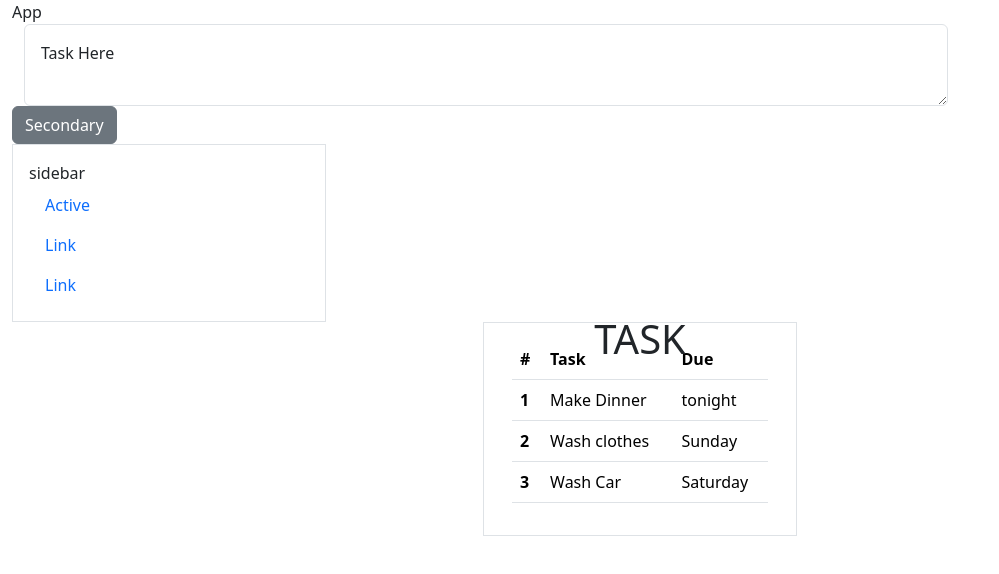
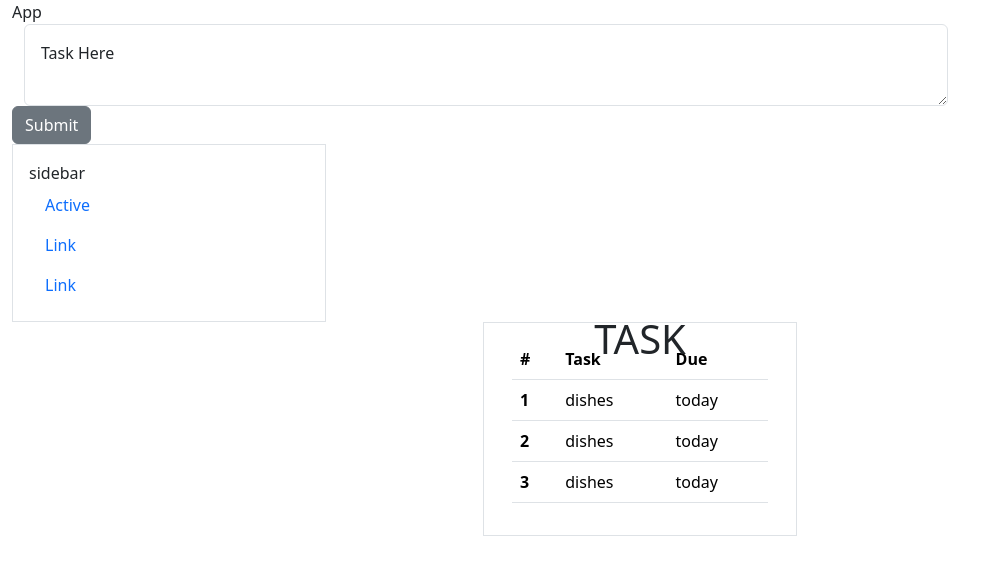
Before and after one commit to deenapelton/todoapp, a React (Vite) app in the folder to-doList/: page / in a window 1280 px wide. Shown: the top 574 px of the page, without its empty margins (0-999 px from the left). Built offline with nearby package versions, Linux system fonts and the light colour scheme.

Commit message:
update props

```diff
--- a/to-doList/src/addButton.jsx
+++ b/to-doList/src/addButton.jsx
@@ -1,6 +1,6 @@
 export default function AddButton(){
 return(
-<button type="button" class="btn btn-secondary">Secondary</button>
+<button type="button" class="btn btn-secondary">Submit</button>
 
 )
 
--- a/to-doList/src/itemcard.jsx
+++ b/to-doList/src/itemcard.jsx
@@ -4,7 +4,7 @@ export default function ItemCard(){
     <div className="container-fluid border w-25 p-3">
         <h1 className="position-absolute start-50 translate-middle
 ">TASK</h1>
-    <ItemList/>
+    <ItemList task="dishes" due="today" />
     </div>
 
 )
--- a/to-doList/src/itemlist.jsx
+++ b/to-doList/src/itemlist.jsx
@@ -1,4 +1,4 @@
-export default function ItemList(){
+export default function ItemList({task, due}){
     return (
     <div className="container-fluid">
     <table class="table">
@@ -13,20 +13,20 @@ export default function ItemList(){
   <tbody>
     <tr>
       <th scope="row">1</th>
-      <td>Make Dinner</td>
-      <td>tonight</td>
+      <td>{task}</td>
+      <td>{due}</td>
 
     </tr>
     <tr>
       <th scope="row">2</th>
-      <td>Wash clothes</td>
-      <td>Sunday</td>
+      <td>{task}</td>
+      <td>{due}</td>
 
     </tr>
     <tr>
       <th scope="row">3</th>
-      <td>Wash Car</td>
-      <td>Saturday</td>
+      <td>{task}</td>
+      <td>{due}</td>
 
     </tr>
   </tbody>
```
